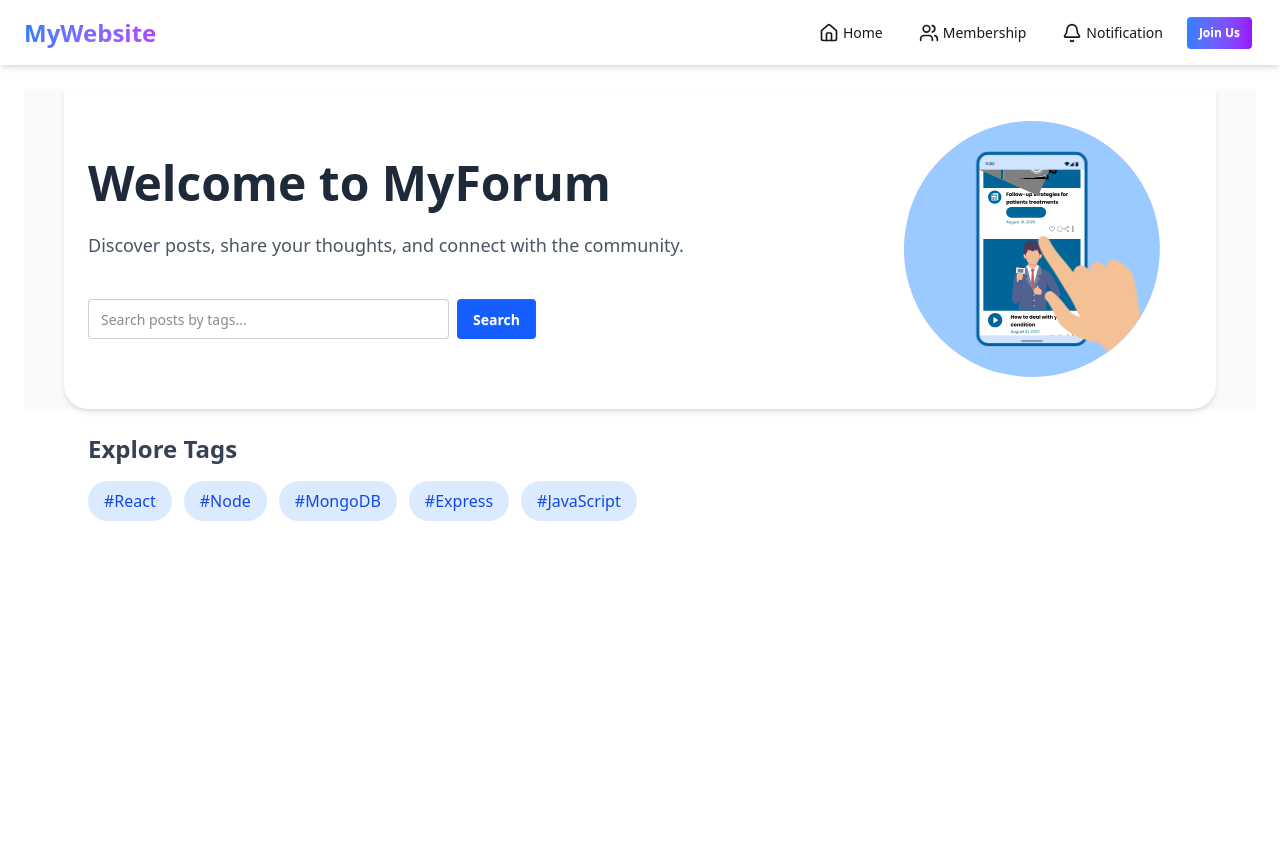
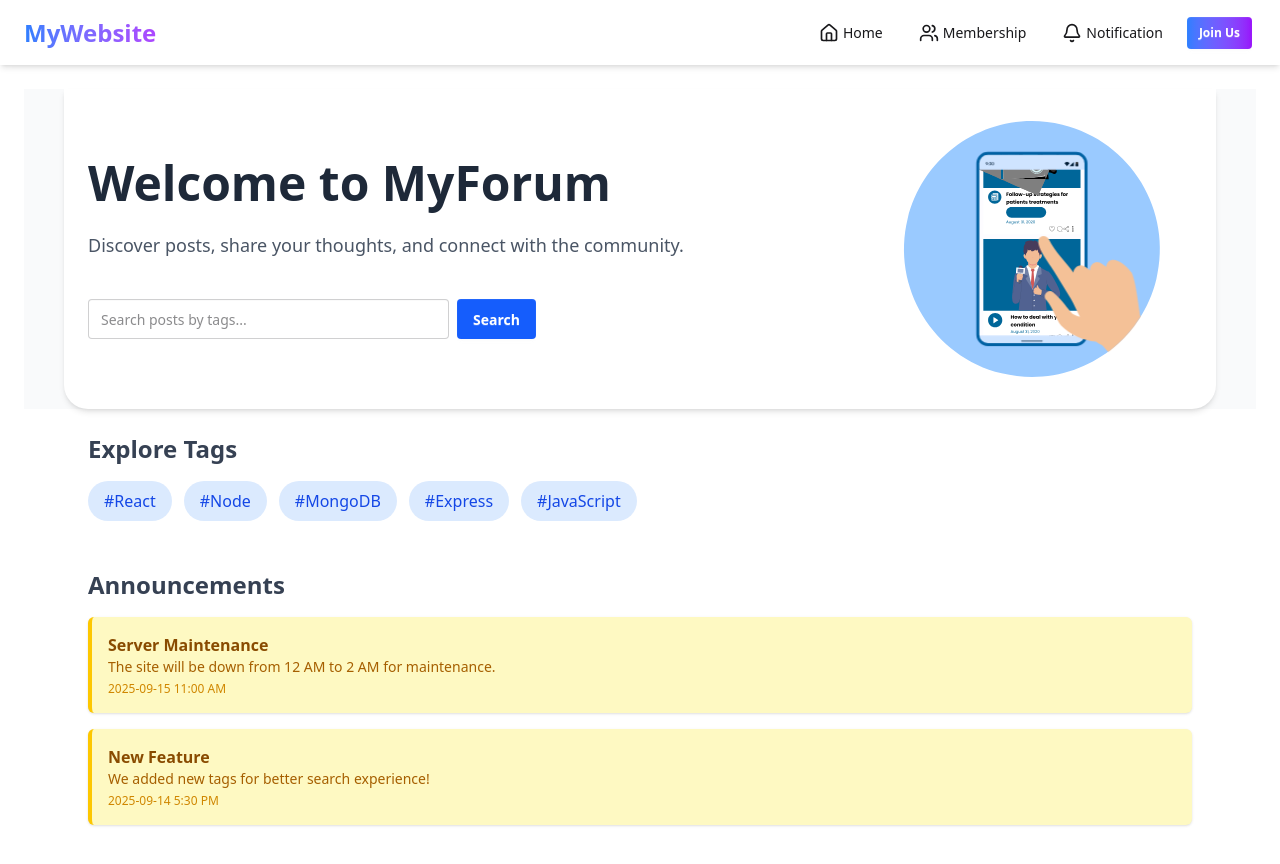
Before and after one commit to ahasanshaker/forum-client, a React (Vite) app: page / in a window 1280 px wide. Shown: the top 864 px of the page. Before the commit the page ends 800 px from the top, so only its background shows below. Built offline with nearby package versions, Linux system fonts and the light colour scheme; no server answers.

Commit message:
updated announcements section

```diff
--- /dev/null
+++ b/src/components/AnnouncementSection.jsx
@@ -0,0 +1,34 @@
+import React from "react";
+import { motion } from "framer-motion";
+
+const AnnouncementSection = ({ announcements }) => {
+  if (!announcements || announcements.length === 0) return null; // hide if no announcement
+
+  return (
+    <div className="max-w-6xl mx-auto px-6 py-6">
+      <h2 className="text-xl md:text-2xl font-semibold text-gray-700 mb-4">
+        Announcements
+      </h2>
+      <motion.div
+        className="flex flex-col gap-4"
+        initial={{ opacity: 0, y: 20 }}
+        animate={{ opacity: 1, y: 0 }}
+        transition={{ duration: 0.8 }}
+      >
+        {announcements.map((ann, index) => (
+          <motion.div
+            key={index}
+            className="p-4 bg-yellow-100 border-l-4 border-yellow-400 rounded-md shadow-sm"
+            whileHover={{ scale: 1.02 }}
+          >
+            <h3 className="font-semibold text-yellow-800">{ann.title}</h3>
+            <p className="text-yellow-700 text-sm">{ann.description}</p>
+            <p className="text-yellow-600 text-xs mt-1">{ann.time}</p>
+          </motion.div>
+        ))}
+      </motion.div>
+    </div>
+  );
+};
+
+export default AnnouncementSection;
--- a/src/pages/Home.jsx
+++ b/src/pages/Home.jsx
@@ -1,6 +1,7 @@
 import React from 'react';
 import Banner from '../components/Banner';
 import TagsSection from '../components/TagSection';
+import AnnouncementSection from '../components/AnnouncementSection';
 
 const Home = () => {
      const dummyTags = ["React", "Node", "MongoDB", "Express", "JavaScript"];
@@ -9,10 +10,25 @@ const Home = () => {
     console.log("Selected Tag:", tag);
     // Later: API call to fetch posts by this tag
   };
+
+  const dummyAnnouncements = [
+    {
+      title: "Server Maintenance",
+      description: "The site will be down from 12 AM to 2 AM for maintenance.",
+      time: "2025-09-15 11:00 AM",
+    },
+    {
+      title: "New Feature",
+      description: "We added new tags for better search experience!",
+      time: "2025-09-14 5:30 PM",
+    },
+  ];
     return (
         <div>
             <Banner></Banner>
             <TagsSection tags={dummyTags} onTagClick={handleTagClick} ></TagsSection>
+            <AnnouncementSection announcements={dummyAnnouncements}></AnnouncementSection>
+
         </div>
     );
 };
```
